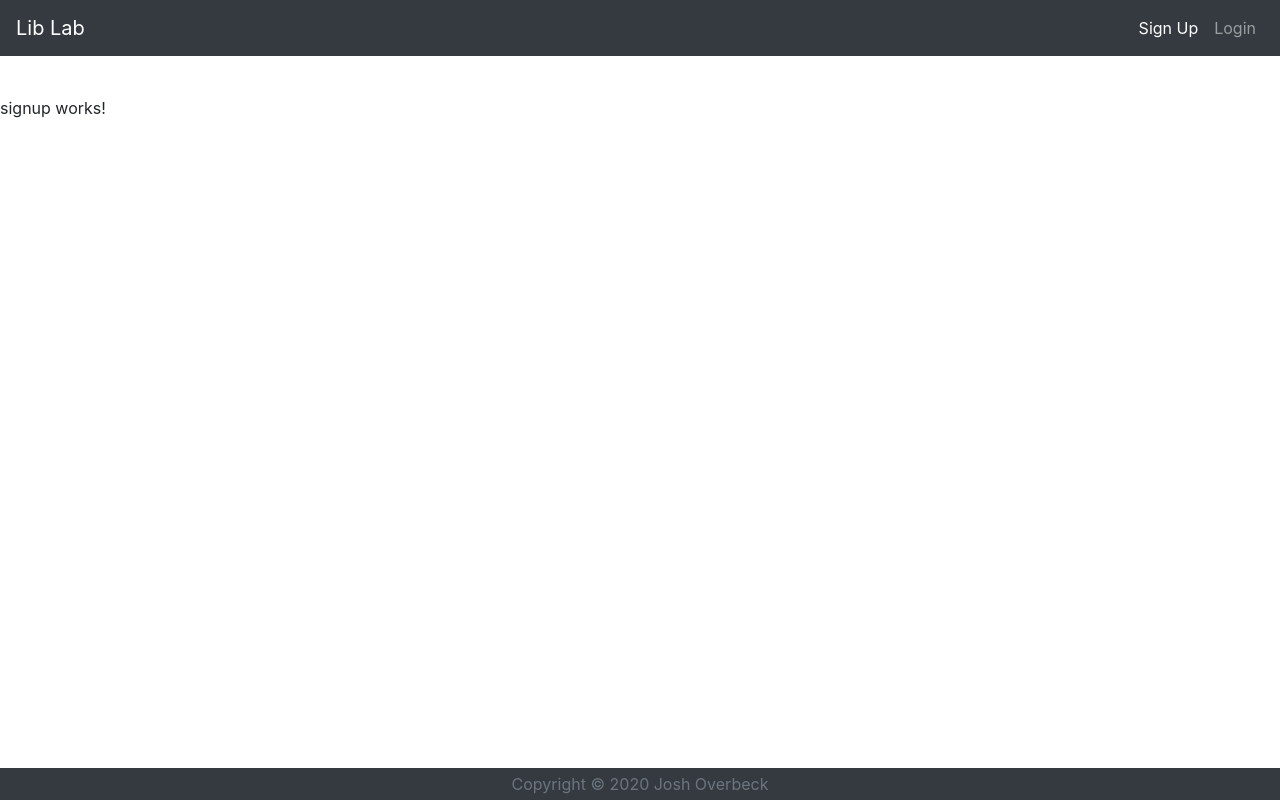
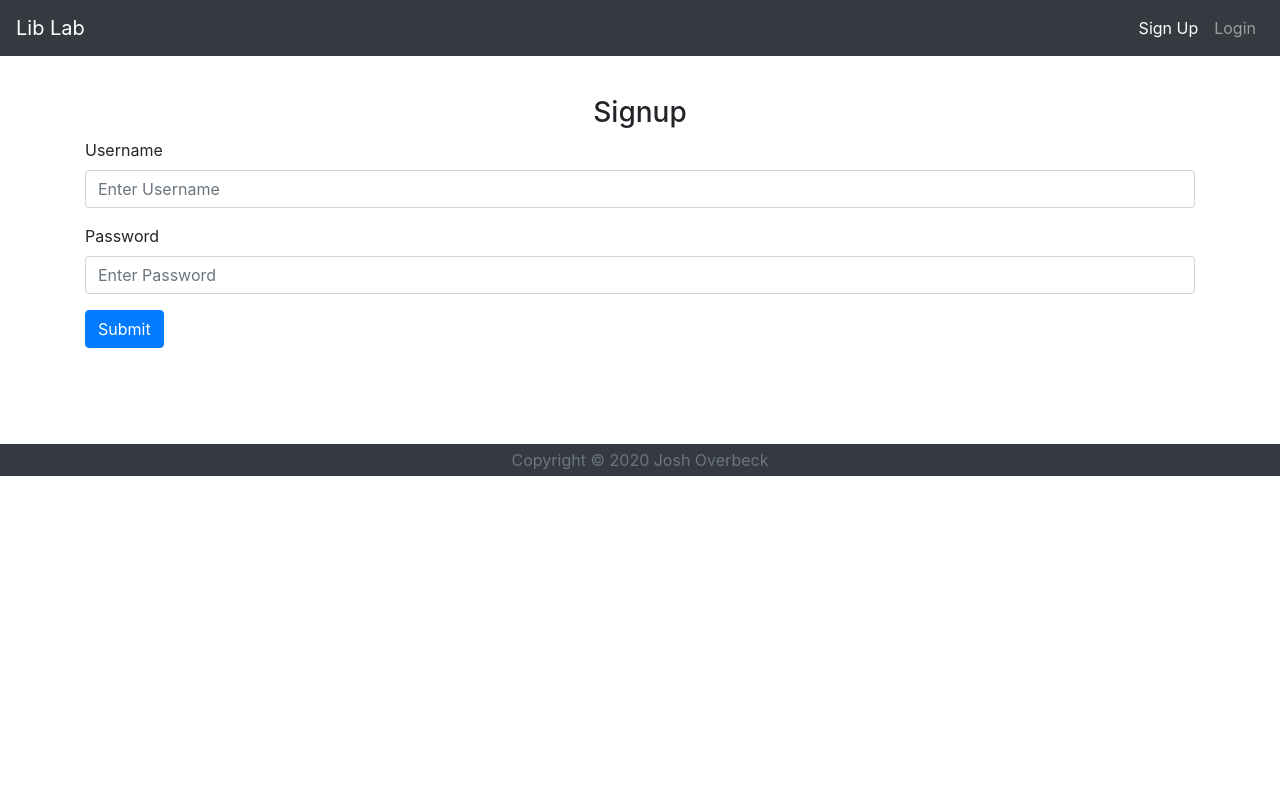
Before and after one commit to overbejt/lib-lab-front, an Angular app: page /signup in a window 1280 px wide. Built offline with nearby package versions, Linux system fonts and the light colour scheme.

Commit message:
Decided I didn't want the footer to be fixed at the bottom.  Looked too much like a spam div.  Also made some progress on hard coding sign up authentication.

```diff
--- a/src/app/app.component.html
+++ b/src/app/app.component.html
@@ -1,6 +1,6 @@
 
 <app-menu></app-menu>
-<div class="mt-5 pt-5">
+<div class="mt-5 pt-5 mb-5 pb-5">
   <router-outlet></router-outlet>
 </div>
 <app-footer></app-footer>
--- a/src/app/footer/footer.component.html
+++ b/src/app/footer/footer.component.html
@@ -1,3 +1,3 @@
-<footer class="bg-dark fixed-bottom text-muted text-center pt-1 pb-1">
+<footer class="bg-dark text-muted text-center pt-1 pb-1">
     Copyright © 2020 Josh Overbeck
 </footer>
--- a/src/app/login/login.component.html
+++ b/src/app/login/login.component.html
@@ -1,4 +1,5 @@
 <div class="container">
+    <h3 class="text-center">Login</h3>
     <div class="alert alert-danger" *ngIf='!validLogin'>{{errorMsg}}</div>
     <form (ngSubmit)=handleLogin()>
         <div class="form-group">
--- a/src/app/login/login.component.ts
+++ b/src/app/login/login.component.ts
@@ -32,7 +32,6 @@ export class LoginComponent implements OnInit {
     } else {
       this.validLogin = false;
     }
-    console.log('Valid user: ' + this.validLogin);
   }  // End of the 'handleLogin' method
 
 }  // End of the 'LoginComponent' class
--- a/src/app/signup/signup.component.html
+++ b/src/app/signup/signup.component.html
@@ -1 +1,16 @@
-<p>signup works!</p>
+<div class="container">
+    <h3 class="text-center">Signup</h3>
+    <div class="alert alert-danger" *ngIf='!validSignup'>{{ errorMsg }}</div>
+    <form (ngSubmit)=handleSignup()>
+        <div class="form-group">
+          <label for="username">Username</label>
+          <input type="text" class="form-control" id="username" name="usernameField" aria-describedby="emailHelp" placeholder="Enter Username" [(ngModel)]="username">
+          <!-- <small id="emailHelp" class="form-text text-muted">We'll never share your email with anyone else.</small> -->
+        </div>
+        <div class="form-group">
+          <label for="password">Password</label>
+          <input type="password" class="form-control" id="password" name="passwordField" placeholder="Enter Password" [(ngModel)]="password">
+        </div>
+        <button type="submit" class="btn btn-primary">Submit</button>
+    </form>
+</div>
--- a/src/app/signup/signup.component.ts
+++ b/src/app/signup/signup.component.ts
@@ -1,4 +1,5 @@
 import { Component, OnInit } from '@angular/core';
+import { Router } from '@angular/router';
 
 @Component({
   selector: 'app-signup',
@@ -7,9 +8,60 @@ import { Component, OnInit } from '@angular/core';
 })
 export class SignupComponent implements OnInit {
 
-  constructor() { }
+  // State variables
+  errorMsg = 'Invalid Sign up credentials';
+  usernameInUse : boolean;
+  validSignup = true;
+  username : string;
+  password : string;
+
+  constructor(
+    // Signup service shouldgo here
+    private router : Router
+  ) { }
 
   ngOnInit(): void {
   }
 
-}
+  /**
+   * This is the method that will make sure that a username is entered.
+   * The backend should verify that the username is not already in use.
+   *
+   * @returns True when the username is not empty.  Otherwise returns false.
+   */
+  validUsername () : boolean {
+
+    if (this.username != null) {
+      return true;
+    }
+    return false;
+  }  // End of the 'validUsername' method
+
+  /**
+   * This is the method that will make sure that a password is entered.
+   *
+   * @returns True when the password iis not empty.  Otherwise returns false.
+   */
+  validPassword() : boolean {
+    if (this.password != null) {
+      return true;
+    }
+    return false;
+  }  // End of the 'validPassword' method
+
+  /**
+   * This is the method that will be invoked when the user tries to submit
+   * their credentials.
+   */
+  handleSignup() {
+    // if (this.auth.authenticate(this.username, this.password)) {
+    if (this.validUsername() && this.validPassword()) {
+      // When both are valid, redirect to the login page
+      this.router.navigate(['login']);
+      this.validSignup = true;
+    } else {
+      this.validSignup = false;
+    }
+  }  // End of the 'handleSignup' method
+
+}  // End of the 'SignupComponent' class
```
